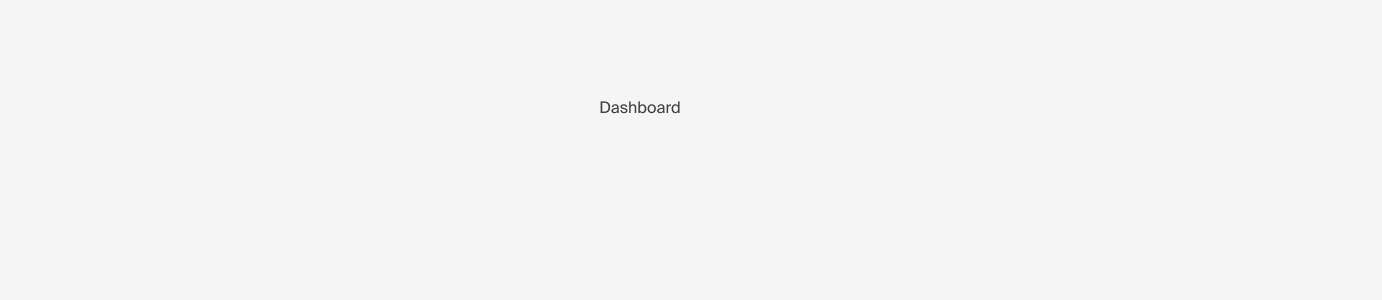
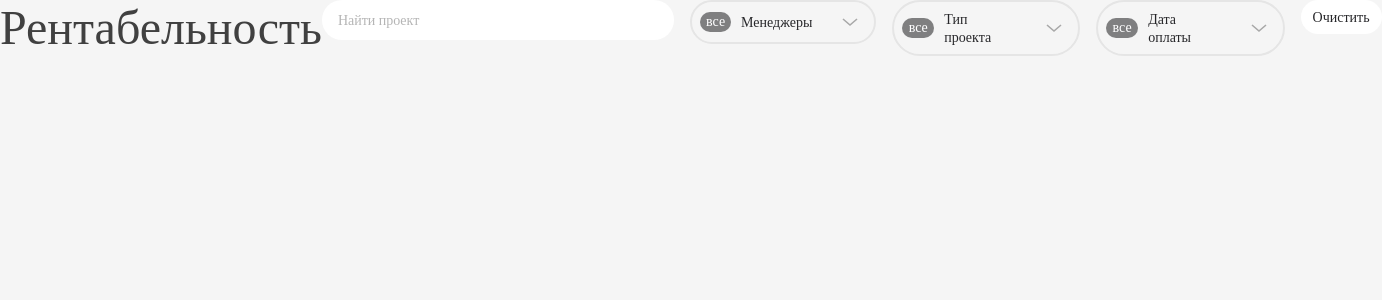
Before and after one commit to aBratashin/profitability-dashboard, a Next.js app: page /dashboard in a window 1280 px wide. Shown: the top 300 px of the page, 1382 px wide, since content can reach past the window. Built offline with nearby package versions, Linux system fonts and the light colour scheme.

Commit message:
Oxem Studio

```diff
--- /dev/null
+++ b/src/app/dashboard/components/Header.tsx
@@ -0,0 +1,74 @@
+import React from 'react';
+import Image from "next/image";
+
+const Header = () => {
+    return (
+        <div>
+            <div className="w-[100%] h-14 justify-between items-center inline-flex">
+                <div className="text-neutral-700 text-5xl font-medium font-['Suisse Intl']">Рентабельность</div>
+                <div className="justify-start items-start gap-4 flex">
+                    <div
+                        className="w-[400px] h-10 px-4 py-3 bg-white rounded-[32px] justify-start items-center gap-2.5 flex">
+                        <div
+                            className="text-zinc-950 text-opacity-30 text-sm font-['Suisse Int'l'] leading-[18px]">Найти
+                            проект
+                        </div>
+                    </div>
+                    <div
+                        className="pl-2 pr-3 py-2 rounded-[32px] border-2 border-neutral-200 justify-start items-center gap-2.5 flex">
+                        <div
+                            className="w-[37px] px-1.5 pb-0.5 bg-zinc-950 bg-opacity-50 rounded-[500px] justify-center items-center gap-2.5 flex">
+                            <div className="text-white text-sm font-['Suisse Int'l'] leading-[18px]">все</div>
+                        </div>
+                        <div className="text-zinc-800 text-sm font-['Suisse Int'l'] leading-[18px]">Менеджеры</div>
+                        <div className="w-6 h-6 relative"/>
+                        <Image
+                            src="/img/arrow-down.svg"
+                            width={24}
+                            height={24}
+                            alt="User"
+                            className="rounded-full"
+                        />
+                    </div>
+                    <div
+                        className="pl-2 pr-3 py-2 rounded-[32px] border-2 border-neutral-200 justify-start items-center gap-2.5 flex">
+                        <div
+                            className="w-[37px] px-1.5 pb-0.5 bg-zinc-950 bg-opacity-50 rounded-[500px] justify-center items-center gap-2.5 flex">
+                            <div className="text-white text-sm font-['Suisse Int'l'] leading-[18px]">все</div>
+                        </div>
+                        <div className="text-zinc-800 text-sm font-['Suisse Int'l'] leading-[18px]">Тип проекта</div>
+                        <div className="w-6 h-6 relative"/>
+                        <Image
+                            src="/img/arrow-down.svg"
+                            width={24}
+                            height={24}
+                            alt="User"
+                            className="rounded-full"
+                        />
+                    </div>
+                    <div
+                        className="pl-2 pr-3 py-2 rounded-[32px] border-2 border-neutral-200 justify-start items-center gap-2.5 flex">
+                        <div
+                            className="w-[37px] px-1.5 pb-0.5 bg-zinc-950 bg-opacity-50 rounded-[500px] justify-center items-center gap-2.5 flex">
+                            <div className="text-white text-sm font-['Suisse Int'l'] leading-[18px]">все</div>
+                        </div>
+                        <div className="text-zinc-800 text-sm font-['Suisse Int'l'] leading-[18px]">Дата оплаты</div>
+                        <div className="w-6 h-6 relative"/>
+                        <Image
+                            src="/img/arrow-down.svg"
+                            width={24}
+                            height={24}
+                            alt="User"
+                            className="rounded-full"
+                        />
+                    </div>
+                    <div className="w-[90px] px-3 py-2 bg-white rounded-[32px] justify-start items-center gap-2.5 flex">
+                        <div className="text-zinc-800 text-sm font-['Suisse Int'l'] leading-[18px]">Очистить</div>
+                    </div>
+                </div>
+            </div>
+        </div>
+    );
+};
+
+export default Header;
--- a/src/app/dashboard/page.tsx
+++ b/src/app/dashboard/page.tsx
@@ -1,13 +1,14 @@
 import { Metadata } from 'next';
+import Header from "@/app/dashboard/components/Header";
 
 export const metadata: Metadata = {
-  title: 'Dashboard',
+    title: 'Dashboard',
 };
 
 export default function Auth() {
-  return (
-    <main className="flex min-h-screen flex-col items-center justify-between p-24">
-      <div>Dashboard</div>
-    </main>
-  );
+    return (
+        <main className="">
+            <Header />
+        </main>
+    );
 }
```
Also changed, not shown: public/img/arrow-down.svg (added).
